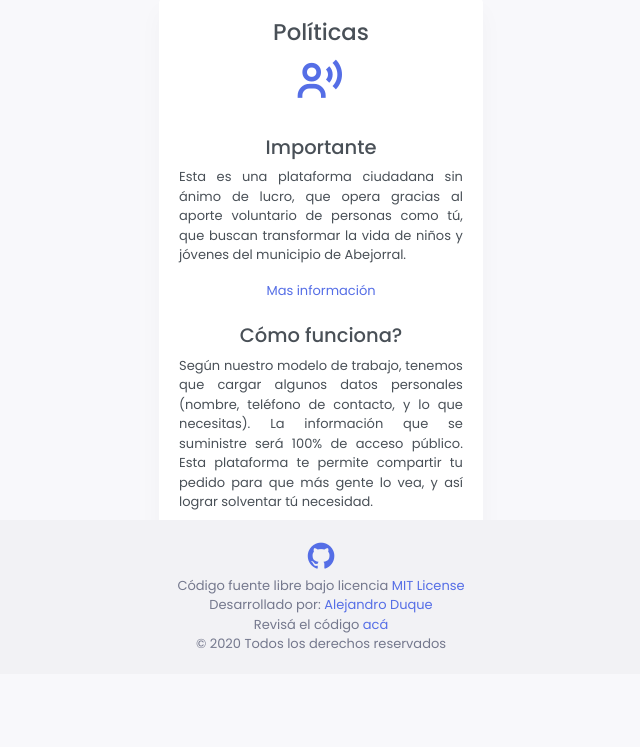
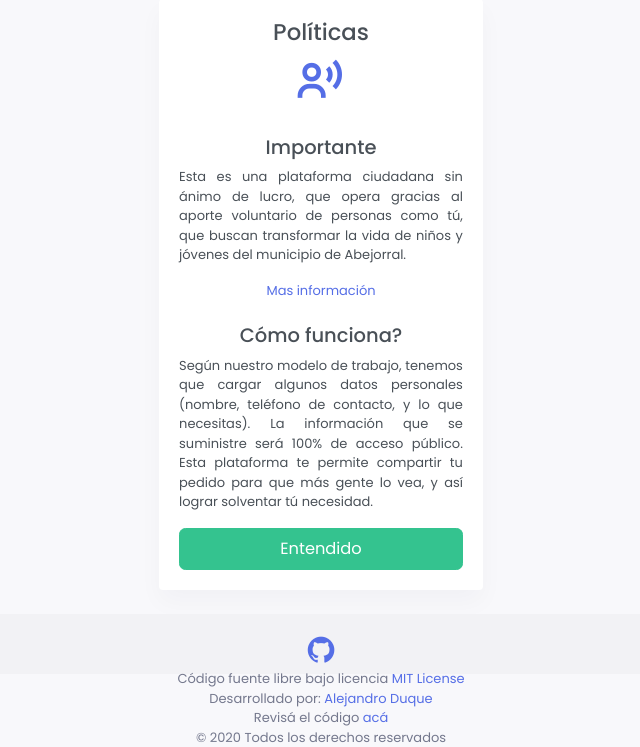
Before and after one commit to aleducode/help-abejorral, a Django app: page /disclaimer in a window 1280 px wide. Shown: the part 150-897 px from the top of the page, without its empty margins (319-959 px from the left). Before the commit the page ends 799 px from the top, so only its background shows below. Run offline with Django 3.2, Linux system fonts and the light colour scheme; some libraries are stand-ins or nearby versions.

Commit message:
hotfix footer.

```diff
--- a/abjhelp/templates/base.html
+++ b/abjhelp/templates/base.html
@@ -47,9 +47,7 @@
     #page-header-notifications-dropdown {
         width: 56px;
     }
-    .footer {
-        height: auto !important;
-    }
+
 </style>
 <body data-topbar="dark" data-layout="horizontal">
 
```
